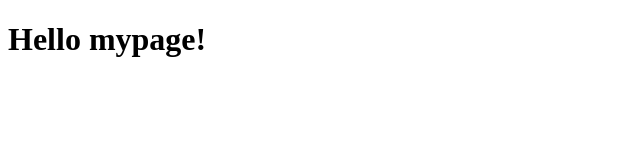
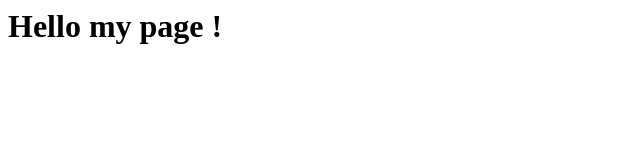
Before and after one commit to Tlihana/mypage, a plain HTML site: page site/index.html in a window 1280 px wide. Shown: the whole page, without its empty margins (0-640 px from the left). Drawn offline with Linux system fonts and the light colour scheme.

Commit message:
New file created

```diff
--- a/site/index.html
+++ b/site/index.html
@@ -1,9 +1,11 @@
-<!DOCTYPE html>
+<! DOCTYPE html>
 <html>
 <head>
+	<meta charset="utf-8">
 	<title> Hello mypage!</title>
 </head>
+
 <body>
-<h1> Hello mypage!<h1>
+<h1> Hello my page !</h1>
 </body>
 </html>
```
Also changed, not shown: module2-solution/index.html (added, +1 -0 lines).
